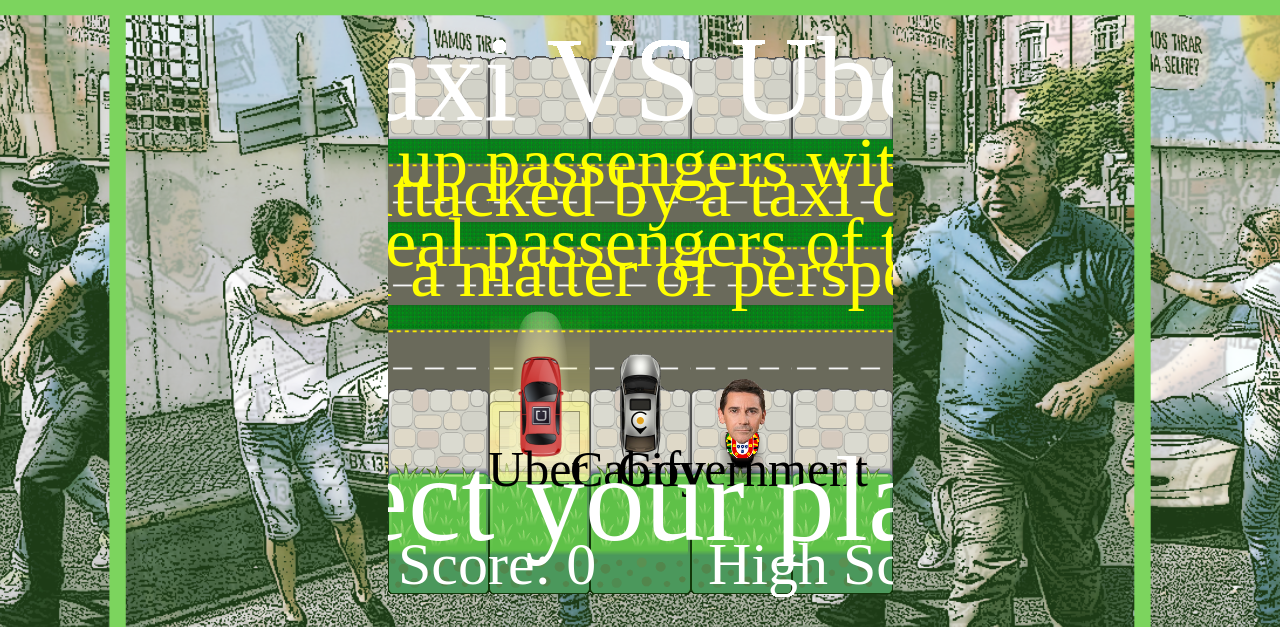
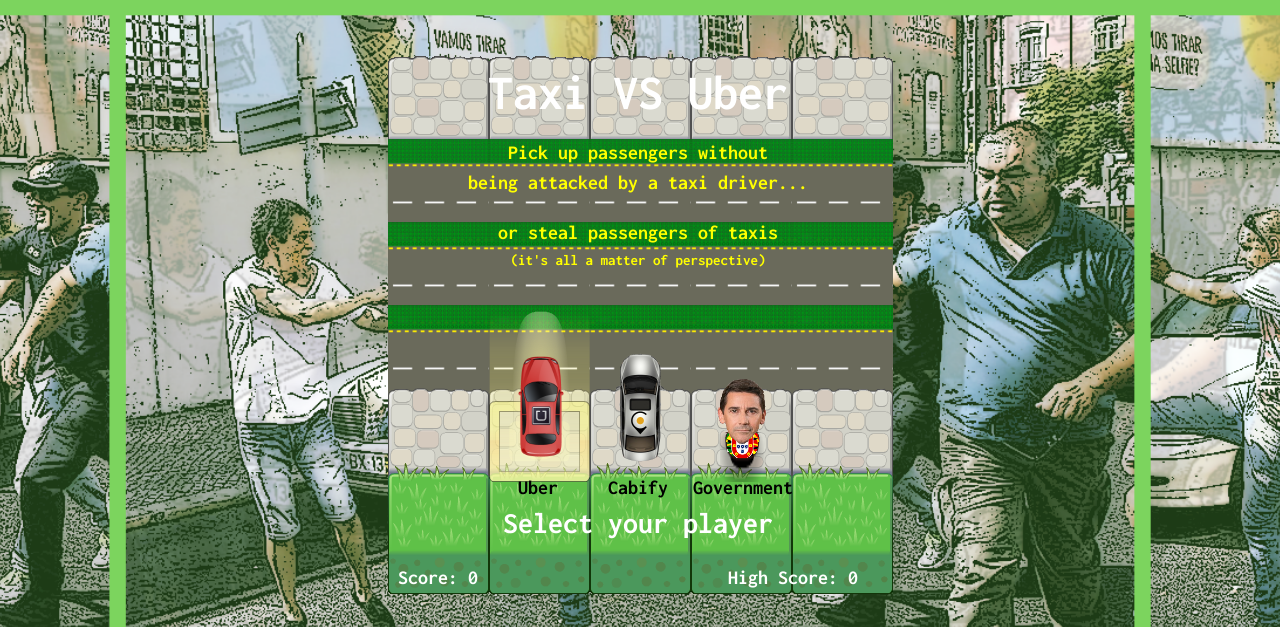
Before and after one commit to inesarmadabras/TaxiVSUber_Arcade, a plain HTML site: page index.html in a window 1280 px wide. Shown: the top 627 px of the page. Drawn offline with Linux system fonts and the light colour scheme.

Commit message:
update
new font

```diff
--- a/css/style.css
+++ b/css/style.css
@@ -6,21 +6,13 @@
     background-size: cover;
 }
 
-@font-face {
-    src: url(game_over.ttf) format("truetype");
-}
-
-div.GameOver {
-    font-family: Game Over;
-}
-
 body {
     text-align: center;
-    font-family: Game Over;
+    font-family: 'Inconsolata', monospace;
 }
 
 h1 {
-    font-size: 60px;
+    font-size: 20px;
     font-weight: 100;
     color: white;
 }
--- a/index.html
+++ b/index.html
@@ -4,6 +4,8 @@
     <meta charset="UTF-8">
     <title>Taxi vs Uber</title>
     <link rel="stylesheet" href="css/style.css">
+    <link href="https://fonts.googleapis.com/css?family=Inconsolata:700" rel="stylesheet">
+
 </head>
 
 <body>
--- a/js/engine.js
+++ b/js/engine.js
@@ -169,11 +169,11 @@
 
         // Score
         ctx.fillStyle = "white";
-        ctx.font = "60px Game Over";
+        ctx.font = "20px Inconsolata";
         ctx.textAlign = "left";
         ctx.textBaseline = "bottom";
-        ctx.fillText("Score: " + player.score, 10, 590);
-        ctx.fillText("High Score: " + localStorage.highscore, 320, 590);
+        ctx.fillText("Score: " + player.score, 10, 580);
+        ctx.fillText("High Score: " + localStorage.highscore, 340, 580);
 
         if (state == "start") {
             renderPlayerSelect();
@@ -218,24 +218,25 @@
         }
 
         ctx.fillStyle = "white";
-        ctx.font = "120px Game Over";
+        ctx.font = "50px Inconsolata";
         ctx.textAlign = "center";
         ctx.textBaseline = "top";
-        ctx.fillText("Taxi VS Uber", 250, 20);
-        ctx.font = "70px Game Over";
+        ctx.fillText("Taxi VS Uber", 250, 60);
+        ctx.font = "20px Inconsolata";
         ctx.fillStyle = "yellow";
-        ctx.fillText("Pick up passengers without",250,125);
-        ctx.fillText("being attacked by a taxi driver...",250,155);
-        ctx.fillText("or steal passengers of taxis",250,205);
-        ctx.fillText("(it's all a matter of perspective)",250,235);
+        ctx.fillText("Pick up passengers without",250,135);
+        ctx.fillText("being attacked by a taxi driver...",250,165);
+        ctx.fillText("or steal passengers of taxis",250,215);
+        ctx.font = "15px Inconsolata";
+        ctx.fillText("(it's all a matter of perspective)",250,245);
         ctx.fillStyle = "black";
-        ctx.font = "50px Game Over";
-        ctx.fillText("Uber",150, 440);
-        ctx.fillText("Cabify",250, 440);
-        ctx.fillText("Government",355,440);
-        ctx.font = "120px Game Over";
+        ctx.font = "20px Inconsolata";
+        ctx.fillText("Uber",150, 470);
+        ctx.fillText("Cabify",250, 470);
+        ctx.fillText("Government",355,470);
+        ctx.font = "30px Inconsolata";
         ctx.fillStyle = "white";
-        ctx.fillText("Select your player", 250, 440);
+        ctx.fillText("Select your player", 250, 500);
 
     }
 
@@ -243,13 +244,12 @@
         ctx.fillStyle = "red";
         ctx.textAlign = "center";
         ctx.textBaseline = "top";
-        ctx.font = "200px Game Over";
+        ctx.font = "80px Inconsolata";
         ctx.fillText("Game Over", 250, 200);
         ctx.fillStyle = "white";
-        ctx.font = "70px Game Over";
-        ctx.fillText('"Enter" to play again', 250, 435);
-        ctx.font = "70px Game Over";
-        ctx.fillText('"Space" to select a new character', 250, 470);
+        ctx.font = "22px Inconsolata";
+        ctx.fillText('"Enter" to play again', 250, 490);
+        ctx.fillText('"Space" to select a new character', 250, 520);
 
     }
 
```
